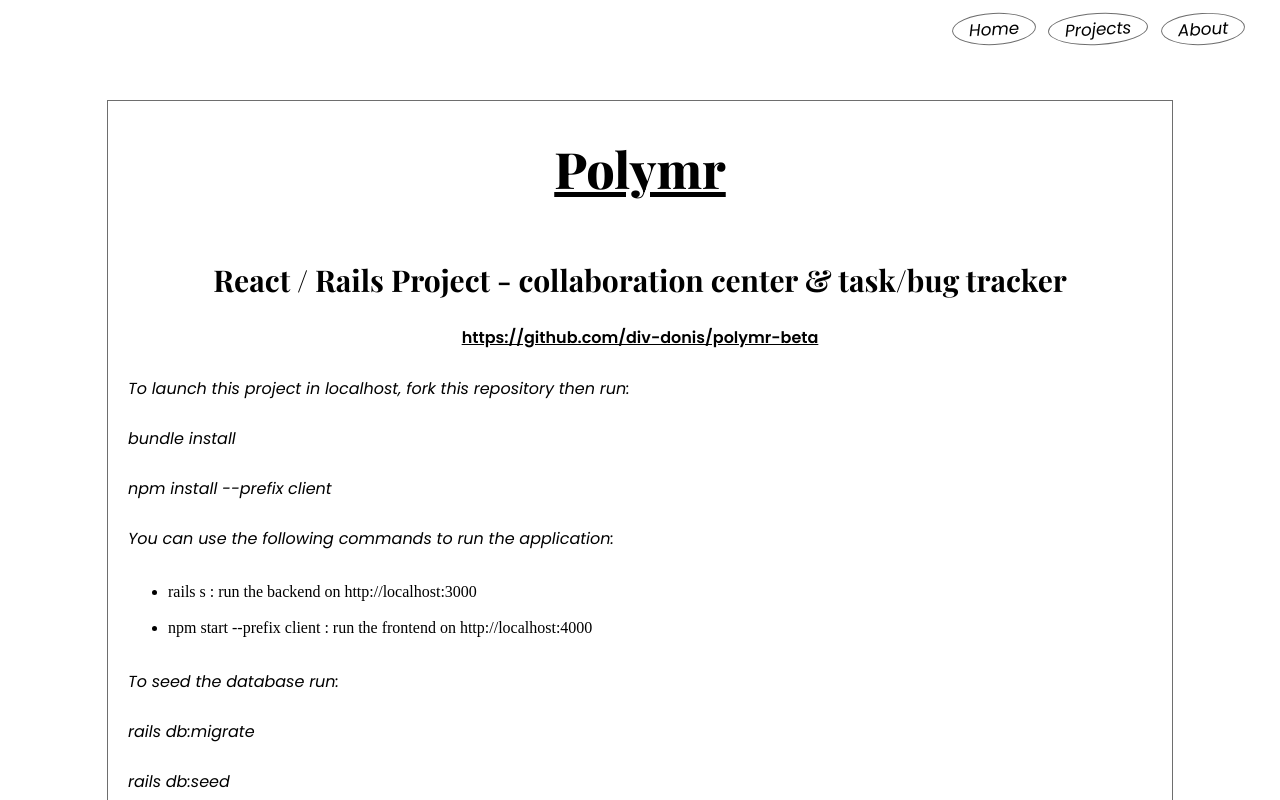
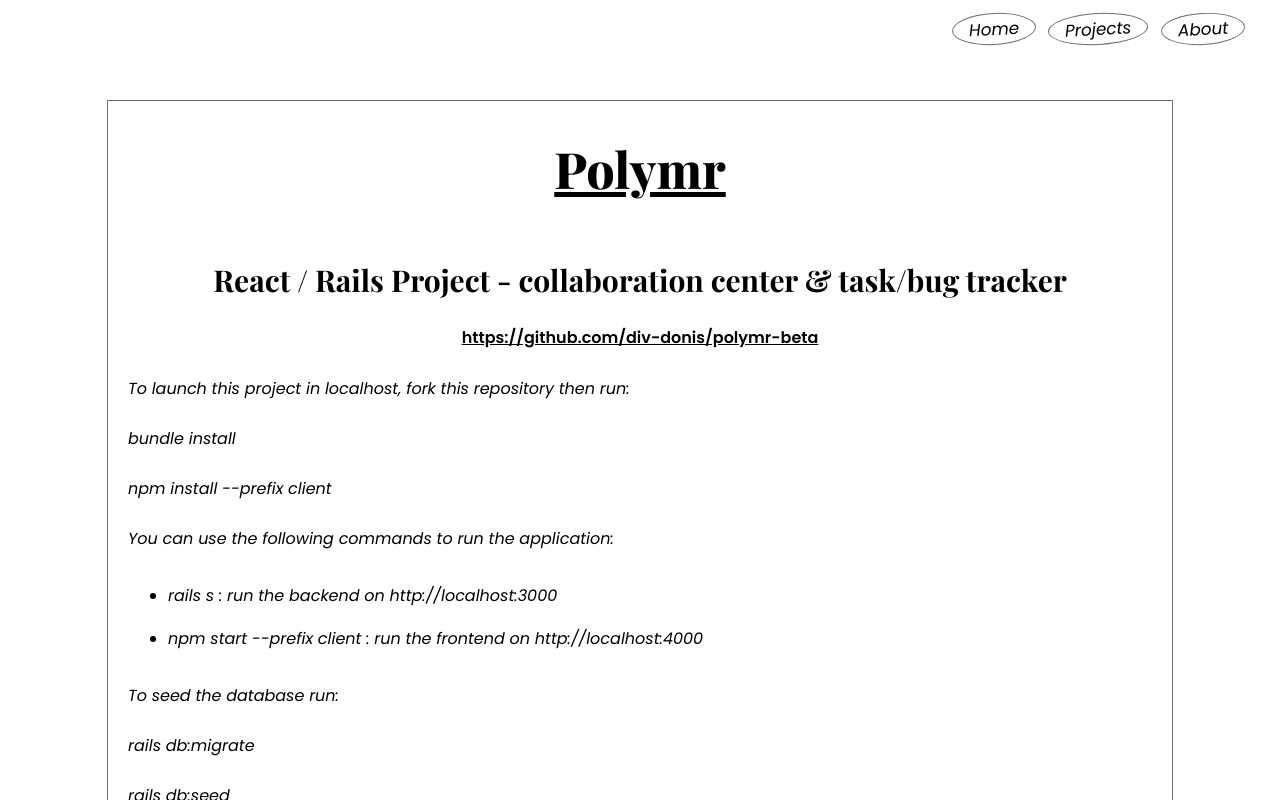
Before and after one commit to div-donis/portfolio-demo, a React (Create React App) app: page /projects in a window 1280 px wide. Shown: the top 800 px of the page. Built offline with nearby package versions, Linux system fonts and the light colour scheme; a web font is replaced by a local one.

Commit message:
updated li styling

```diff
--- a/src/index.css
+++ b/src/index.css
@@ -85,6 +85,11 @@ body {
   font-family: var(--serif);
 }
 .project-container p {
+  font-weight: 400;
+  font-family: var(--sans);
+  font-style: italic;
+}
+.project-container li {
   font-weight: 400;
   font-family: var(--sans);
   font-style: italic;
```
